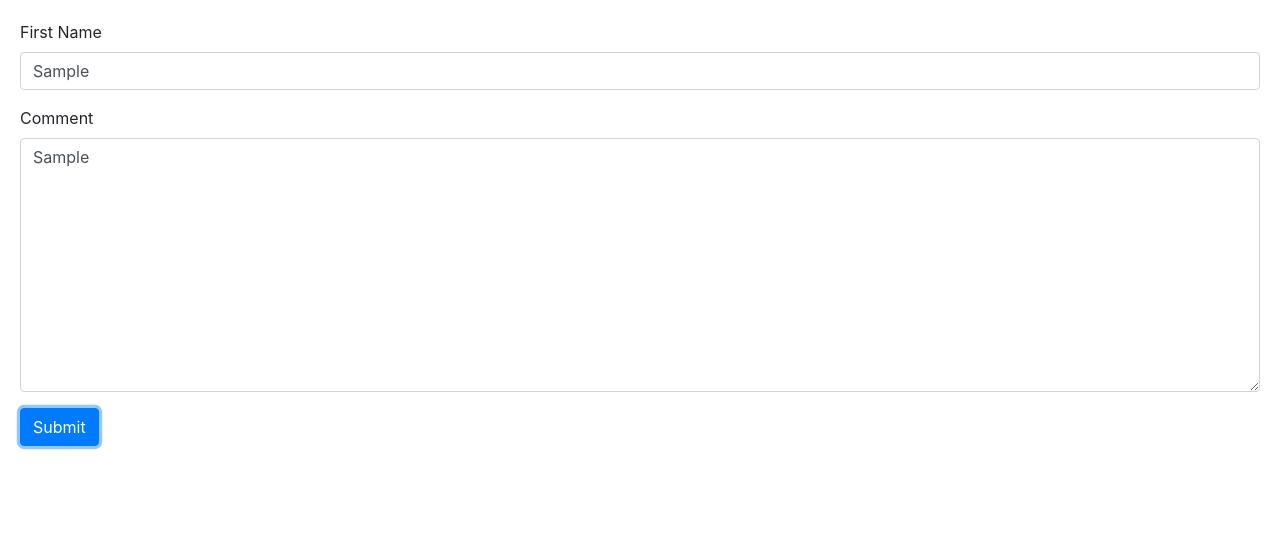
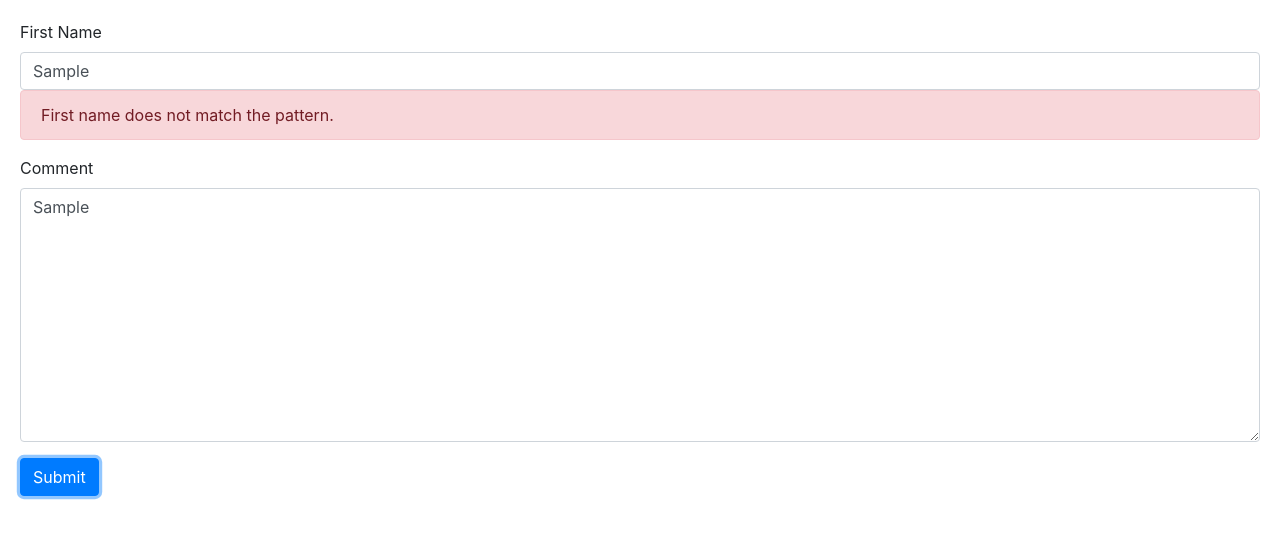
Before and after one commit to andreviallon/angular-101, an Angular app: page / in a window 1280 px wide. Both pictures are taken after typing "Sample", "Sample" into the empty fields and a click on the button "Submit". Shown: the top 538 px of the page. Built offline with nearby package versions, Linux system fonts and the light colour scheme.

Commit message:
Various validation errors

```diff
--- a/src/app/contact-form/contact-form.component.html
+++ b/src/app/contact-form/contact-form.component.html
@@ -1,8 +1,13 @@
 <form>
   <div class="form-group">
     <label for="firstName">First Name</label>
-    <input required ngModel name="firstName" #firstName="ngModel" id="firstName" type="text" class="form-control">
-    <div class="alert alert-danger" *ngIf="firstName.touched && !firstName.valid">First name is required.</div>
+    <input required minlength="3" maxlength="15" pattern="pattern" ngModel name="firstName" #firstName="ngModel" id="firstName"
+      type="text" class="form-control">
+    <div class="alert alert-danger" *ngIf="firstName.touched && !firstName.valid">
+      <div *ngIf="firstName.errors.required">First name is required.</div>
+      <div *ngIf="firstName.errors.minlength">First name should be minimum {{ firstName.errors.minlength.requiredLength }} characters.</div>
+      <div *ngIf="firstName.errors.pattern">First name does not match the pattern.</div>
+    </div>
   </div>
   <div class="form-group">
     <label for="comment">Comment</label>
```
